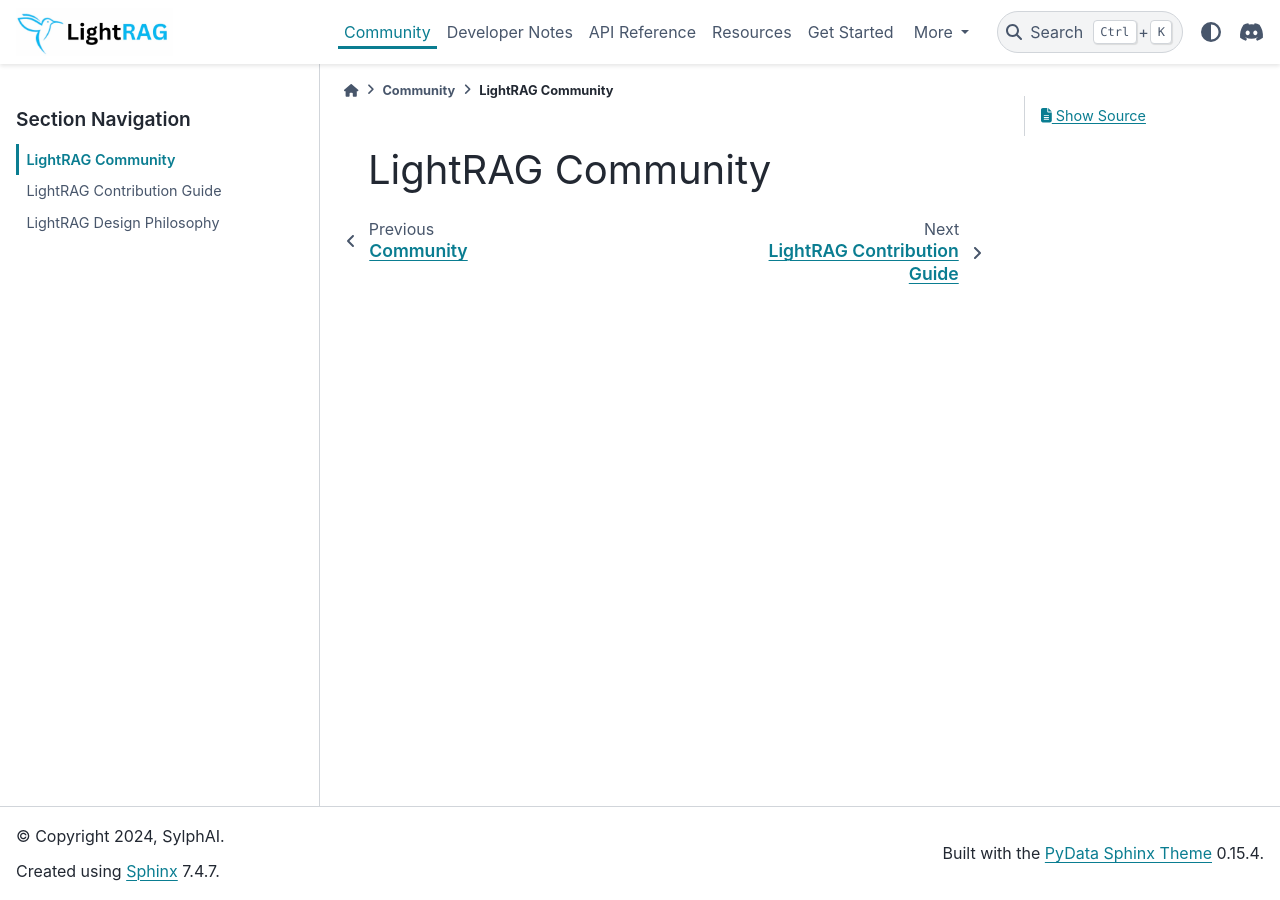
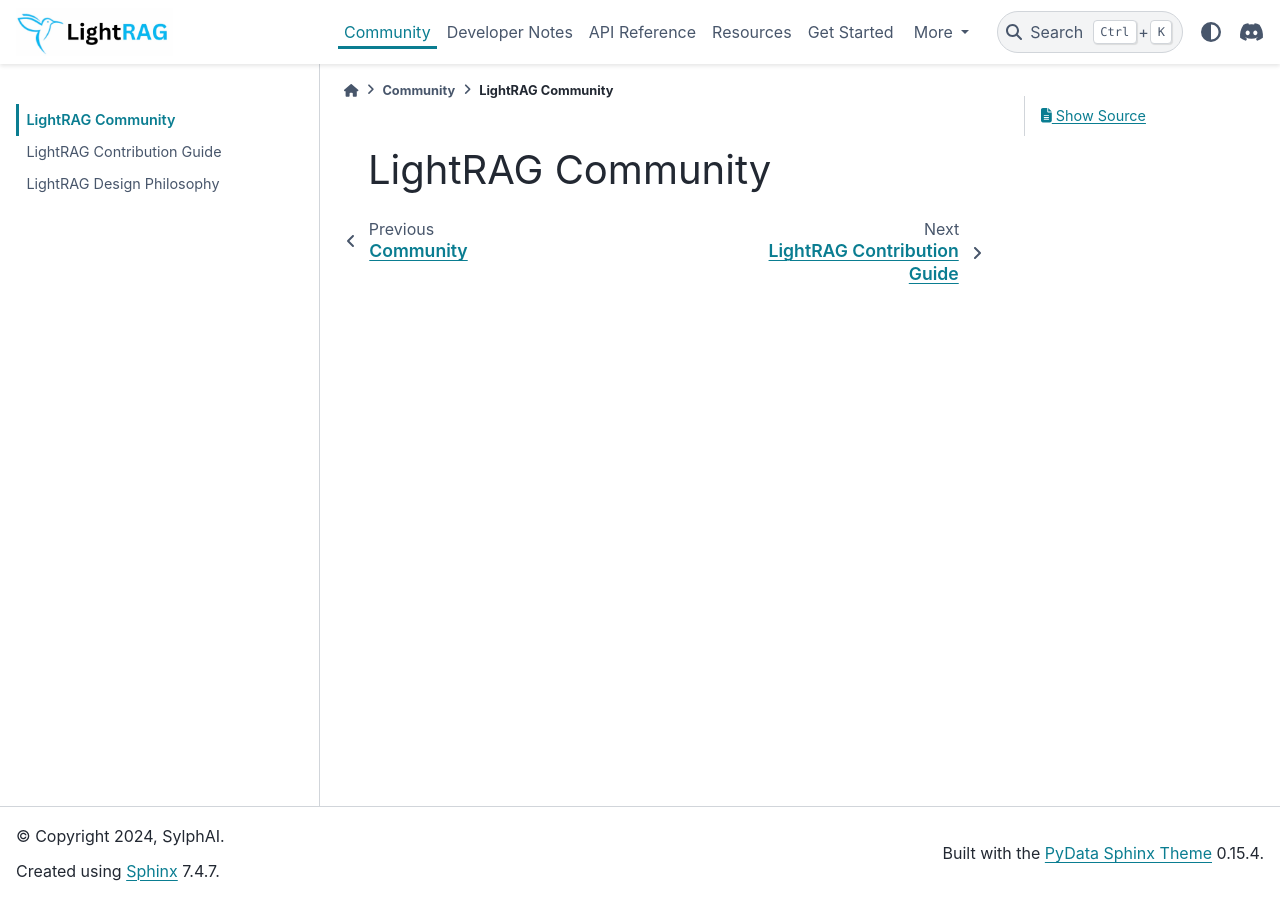
Before and after one commit to SylphAI-Inc/AdalFlow, a Sphinx documentation site: the page built from docs/source/community/community.rst, in a window 1280 px wide. Built offline with Sphinx 7.4.7 and the PyData theme 0.15.4, drawn with Linux system fonts in a browser that asks for light colours; pages that are not in the unit, such as notebooks, are missing from menus.

Commit message:
remove the secrion navigation string

```diff
--- a/docs/source/_static/custom.css
+++ b/docs/source/_static/custom.css
@@ -24,3 +24,7 @@
     font-size: 14px;  /* Sets the smallest font size */
     color: gray;     /* Sets the color to gray */
 }
+.bd-links__title {
+    /* remove the "section navigation string"*/
+    display: none;
+}
```
